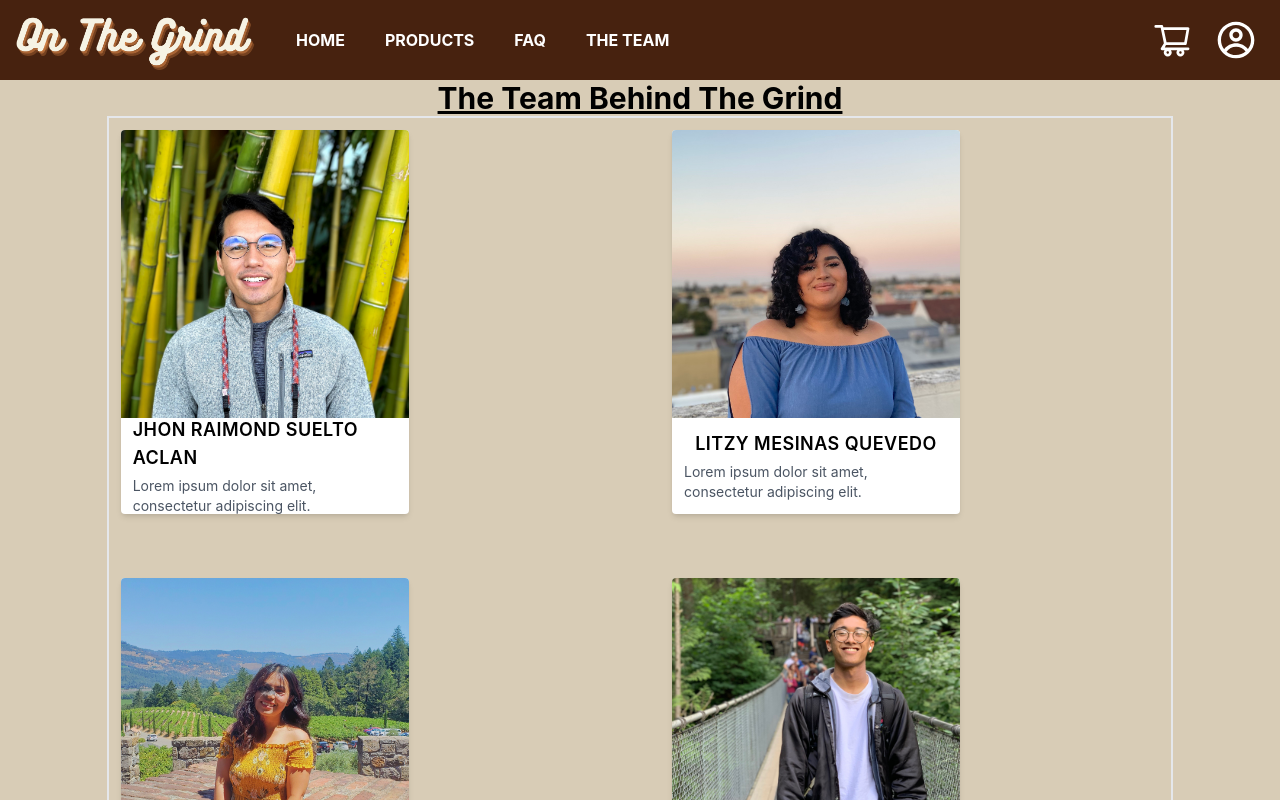
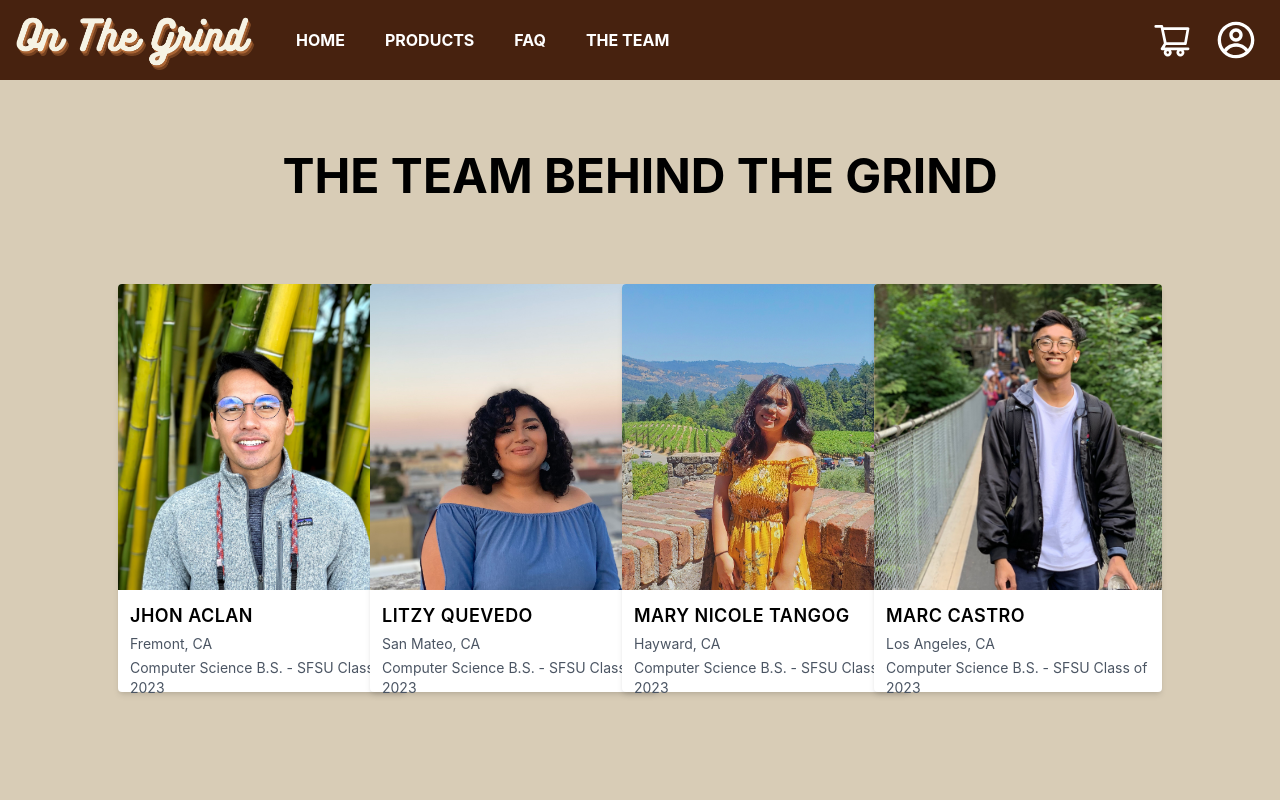
Before and after one commit to majocast/OnTheGrind-React, a React (Create React App) app in the folder client/: page /about in a window 1280 px wide. Shown: the top 800 px of the page. Built offline with nearby package versions, Linux system fonts and the light colour scheme.

Commit message:
designed and completed baseline about.js

```diff
--- a/client/src/pages/About.js
+++ b/client/src/pages/About.js
@@ -6,25 +6,28 @@ import MarcImg from '../images/marc-photo.jpg'
 
 const About = () => {
   const team = [
-    {name: 'Jhon Raimond Suelto Aclan', major: 'Computer Science B.S.', college: 'SFSU Class of 2023', city: 'Fremont, CA', image: JhonImg},
-    {name: 'Litzy Mesinas Quevedo', major: 'Computer Science B.S.', college: 'SFSU Class of 2023', city: 'San Mateo, CA', image: LitzyImg},
+    {name: 'Jhon Aclan', major: 'Computer Science B.S.', college: 'SFSU Class of 2023', city: 'Fremont, CA', image: JhonImg},
+    {name: 'Litzy Quevedo', major: 'Computer Science B.S.', college: 'SFSU Class of 2023', city: 'San Mateo, CA', image: LitzyImg},
     {name: 'Mary Nicole Tangog', major: 'Computer Science B.S.', college: 'SFSU Class of 2023', city: 'Hayward, CA', image: NicoleImg},
-    {name: 'Marc Joseph Guerrero Castro', major: 'Computer Science B.S.', college: 'SFSU Class of 2023', city: 'Los Angeles, CA', image: MarcImg}
+    {name: 'Marc Castro', major: 'Computer Science B.S.', college: 'SFSU Class of 2023', city: 'Los Angeles, CA', image: MarcImg}
   ];
 
   return (
-    <div className='flex flex-col items-center justify-center h-full w-screen'>
-      <h1 className='text-3xl font-bold underline'>The Team Behind The Grind</h1>
-      <div className='grid grid-cols-2 gap-10 pb-8 w-5/6 border-2'>
+    <div className='flex flex-col items-center justify-center w-screen py-10'>
+      <h1 className='uppercase text-5xl font-bold py-8'>The Team Behind The Grind</h1>
+      <div className='grid grid-cols-4 gap-12 pb-8 w-3/4 my-10'>
         {team.map((member) => {
           return (
-            <div class="bg-white w-72 h-96 shadow-md rounded m-3 flex flex-col justify-center items-center">
-              <div class="h-3/4 w-full flex justify-center items-center">
-                <img class="w-full h-full object-cover rounded-t" src={member.image} alt={member.name} />
-              </div>
-              <div class="w-full h-1/4 p-3 flex flex-col justify-center items-center">
-                <span class="text-lg font-semibold uppercase tracking-wide ">{member.name}</span>
-                <p class="text-gray-600 text-sm leading-5 mt-1">Lorem ipsum dolor sit amet, consectetur adipiscing elit.</p>
+            <div className='flex flex-col justify-center items-center'>
+              <div className="bg-white w-72 h-full shadow-md rounded m-3">
+                <div className="h-3/4 w-full">
+                  <img className="w-full h-full object-cover rounded-t" src={member.image} alt={member.name} />
+                </div>
+                <div className="w-full h-1/4 m-3">
+                  <span className="text-lg font-semibold uppercase tracking-wide ">{member.name}</span>
+                  <p className="text-gray-600 text-sm leading-5 mt-1">{member.city}</p>
+                  <p className="text-gray-600 text-sm leading-5 mt-1">{member.major} - {member.college}</p>
+                </div>
               </div>
             </div>
           )
```
